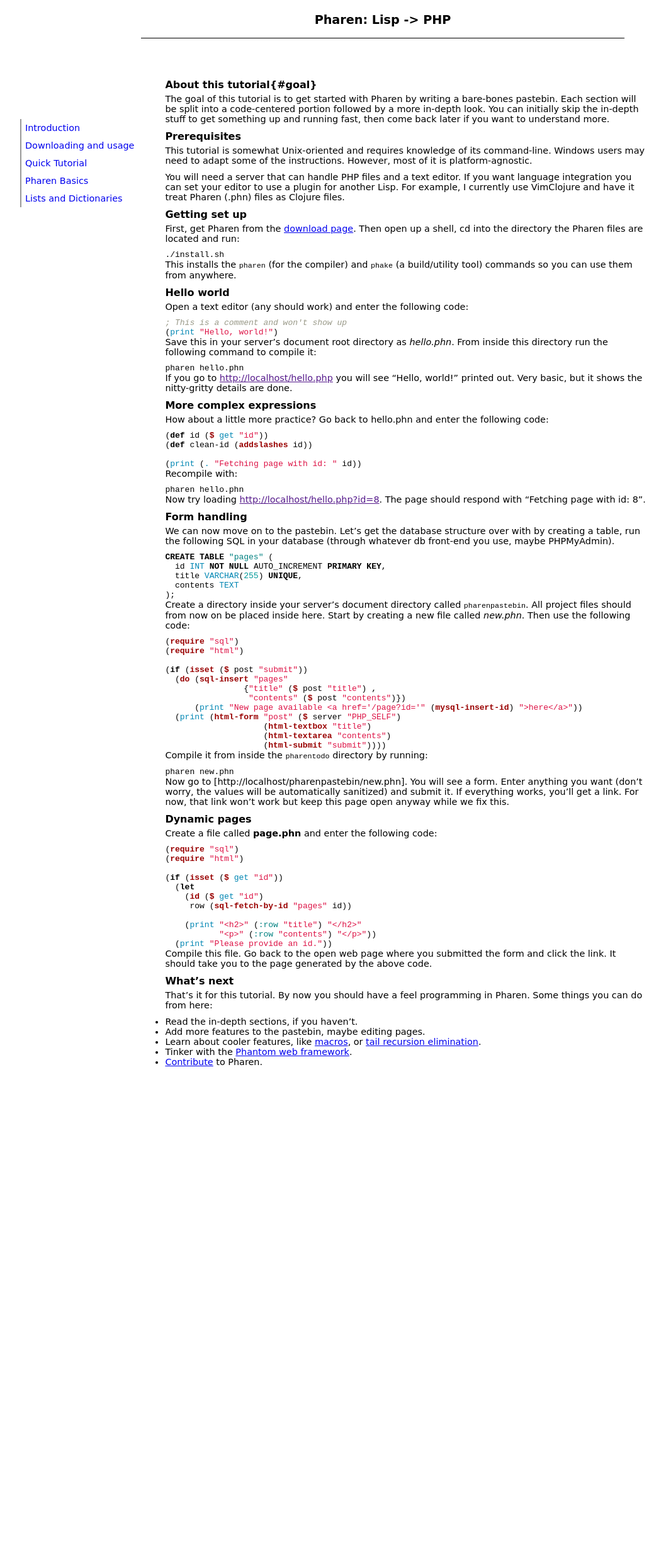
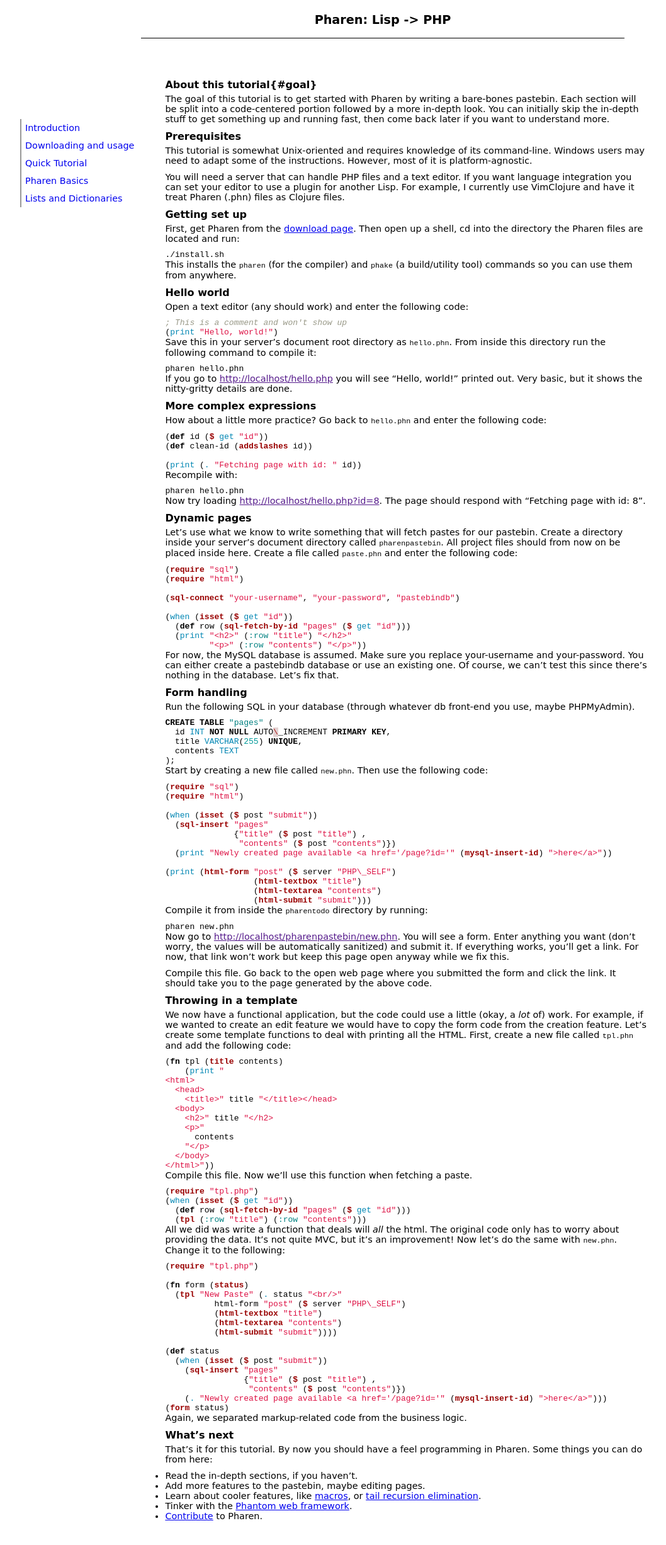
Before and after one commit to Scriptor/pharen, a Jekyll site: the page built from tutorial.markdown, in a window 1280 px wide. Shown: the whole page at 63% size, without its empty margins (32-1090 px from the left). Built offline with Jekyll 4.4.1, drawn with Linux system fonts in a browser that asks for light colours; before the commit the page ends 1732 px from its top, so only the background shows below that.

Commit message:
Rewrite parts of the tutorial. It should now contain:
Fetching dynamic pages
Form handling
Refactoring

...as part of the meat of the tutorial. Some of the rewriting also includes using the when macro more often.

```diff
--- a/css/screen.css
+++ b/css/screen.css
@@ -39,7 +39,6 @@ body {
 	padding-right: 8px;
 }
 #sidebar ul li:hover{
-	background-color: #FAFAFA;
 	border-left: 2px solid black;
 }
 #sidebar ul li a{
@@ -63,7 +62,10 @@ p{
 	display: block;
 }
 div.highlight{
+    padding: 4px;
 	margin: 15px;
+    margin-top: 5px;
+    border: 1px solid #F2F2F2;
 }
 div.code-left {
 	float: left;
@@ -78,3 +80,7 @@ div.code-right{
 p, ul{
     font-size: 0.9em;
 }
+span.filename{
+    font-size: 0.8em;
+    color: #083;
+}
--- a/tutorial.markdown
+++ b/tutorial.markdown
@@ -28,7 +28,7 @@ Open a text editor (any should work) and enter the following code:
 (print "Hello, world!")
 {% endhighlight %}
 
-Save this in your server's document root directory as _hello.phn_. From inside this directory run the following command to compile it:
+Save this in your server's document root directory as `hello.phn`. From inside this directory run the following command to compile it:
 
 {% highlight bash %}
 pharen hello.phn
@@ -37,7 +37,7 @@ pharen hello.phn
 If you go to [http://localhost/hello.php]() you will see "Hello, world!" printed out. Very basic, but it shows the nitty-gritty details are done.
 
 ### More complex expressions {#complex-expressions}
-How about a little more practice? Go back to hello.phn and enter the following code:
+How about a little more practice? Go back to `hello.phn` and enter the following code:
 
 {% highlight clojure %}
 (def id ($ get "id"))
@@ -53,32 +53,49 @@ pharen hello.phn
 
 Now try loading [http://localhost/hello.php?id=8](). The page should respond with "Fetching page with id: 8".
 
+### Dynamic pages {#dynamic-pages}
+Let's use what we know to write something that will fetch pastes for our pastebin. Create a directory inside your server's document directory called `pharenpastebin`. All project files should from now on be placed inside here. Create a file called `paste.phn` and enter the following code:
+
+{% highlight clojure %}
+(require "sql")
+(require "html")
+
+(sql-connect "your-username", "your-password", "pastebindb")
+
+(when (isset ($ get "id"))
+  (def row (sql-fetch-by-id "pages" ($ get "id")))
+  (print "<h2>" (:row "title") "</h2>"
+         "<p>" (:row "contents") "</p>"))
+{% endhighlight %}
+For now, the MySQL database is assumed. Make sure you replace your-username and your-password. You can either create a pastebindb database or use an existing one. Of course, we can't test this since there's nothing in the database. Let's fix that.
+
 ### Form handling {#form-handling}
-We can now move on to the pastebin. Let's get the database structure over with by creating a table, run the following SQL in your database (through whatever db front-end you use, maybe PHPMyAdmin).
+Run the following SQL in your database (through whatever db front-end you use, maybe PHPMyAdmin).
 
 {% highlight sql %}
 CREATE TABLE "pages" (
-  id INT NOT NULL AUTO_INCREMENT PRIMARY KEY,
+  id INT NOT NULL AUTO\_INCREMENT PRIMARY KEY,
   title VARCHAR(255) UNIQUE,
   contents TEXT
 );
 {% endhighlight %}
 
-Create a directory inside your server's document directory called `pharenpastebin`. All project files should from now on be placed inside here. Start by creating a new file called _new.phn_. Then use the following code:
+Start by creating a new file called `new.phn`. Then use the following code:
 
 {% highlight clojure %}
 (require "sql")
 (require "html")
 
-(if (isset ($ post "submit"))
-  (do (sql-insert "pages"
-                {"title" ($ post "title") ,
-                 "contents" ($ post "contents")})
-      (print "New page available <a href='/page?id='" (mysql-insert-id) ">here</a>"))
-  (print (html-form "post" ($ server "PHP_SELF")
-                    (html-textbox "title")
-                    (html-textarea "contents")
-                    (html-submit "submit"))))
+(when (isset ($ post "submit"))
+  (sql-insert "pages"
+              {"title" ($ post "title") ,
+               "contents" ($ post "contents")})
+  (print "Newly created page available <a href='/page?id='" (mysql-insert-id) ">here</a>"))
+
+(print (html-form "post" ($ server "PHP\_SELF")
+                  (html-textbox "title")
+                  (html-textarea "contents")
+                  (html-submit "submit")))
 {% endhighlight %}
 
 Compile it from inside the `pharentodo` directory by running:
@@ -86,26 +103,59 @@ Compile it from inside the `pharentodo` directory by running:
 pharen new.phn
 {% endhighlight %}
 
-Now go to [http://localhost/pharenpastebin/new.phn]. You will see a form. Enter anything you want (don't worry, the values will be automatically sanitized) and submit it. If everything works, you'll get a link. For now, that link won't work but keep this page open anyway while we fix this.
+Now go to [http://localhost/pharenpastebin/new.phn](). You will see a form. Enter anything you want (don't worry, the values will be automatically sanitized) and submit it. If everything works, you'll get a link. For now, that link won't work but keep this page open anyway while we fix this.
 
-### Dynamic pages {#dynamic-pages}
-Create a file called **page.phn** and enter the following code:
+Compile this file. Go back to the open web page where you submitted the form and click the link. It should take you to the page generated by the above code.
+
+### Throwing in a template {#template}
+We now have a functional application, but the code could use a little (okay, a *lot* of) work. For example, if we wanted to create an edit feature we would have to copy the form code from the creation feature. Let's create some template functions to deal with printing all the HTML. First, create a new file called `tpl.phn` and add the following code:
 
 {% highlight clojure %}
-(require "sql")
-(require "html")
-
-(if (isset ($ get "id"))
-  (let
-    (id ($ get "id")
-     row (sql-fetch-by-id "pages" id))
-
-    (print "<h2>" (:row "title") "</h2>"
-           "<p>" (:row "contents") "</p>"))
-  (print "Please provide an id."))
+(fn tpl (title contents)
+    (print "
+<html>
+  <head>
+    <title>" title "</title></head>
+  <body>
+    <h2>" title "</h2>
+    <p>"
+      contents
+    "</p>
+  </body>
+</html>"))
 {% endhighlight %}
 
-Compile this file. Go back to the open web page where you submitted the form and click the link. It should take you to the page generated by the above code.
+Compile this file. Now we'll use this function when fetching a paste.
+
+{% highlight clojure %}
+(require "tpl.php")
+(when (isset ($ get "id"))
+  (def row (sql-fetch-by-id "pages" ($ get "id")))
+  (tpl (:row "title") (:row "contents")))
+{% endhighlight %}
+
+All we did was write a function that deals will *all* the html. The original code only has to worry about providing the data. It's not quite MVC, but it's an improvement! Now let's do the same with `new.phn`. Change it to the following:
+
+{% highlight clojure %}
+(require "tpl.php")
+
+(fn form (status)
+  (tpl "New Paste" (. status "<br/>"
+          html-form "post" ($ server "PHP\_SELF")
+          (html-textbox "title")
+          (html-textarea "contents")
+          (html-submit "submit"))))
+
+(def status
+  (when (isset ($ post "submit"))
+    (sql-insert "pages"
+                {"title" ($ post "title") ,
+                 "contents" ($ post "contents")})
+    (. "Newly created page available <a href='/page?id='" (mysql-insert-id) ">here</a>")))
+(form status)
+{% endhighlight %}
+
+Again, we separated markup-related code from the business logic.
 
 ### What's next {#whats-next}
 That's it for this tutorial. By now you should have a feel programming in Pharen. Some things you can do from here:
```
